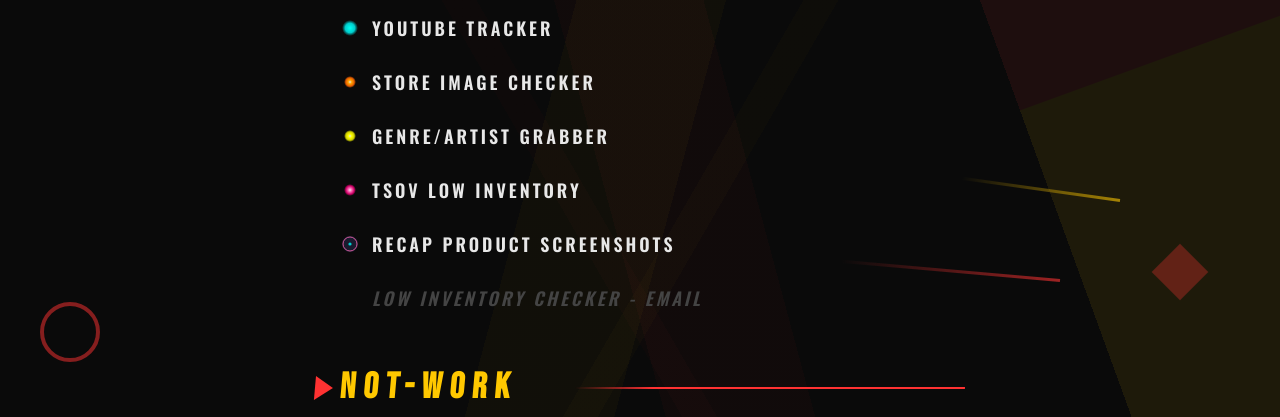
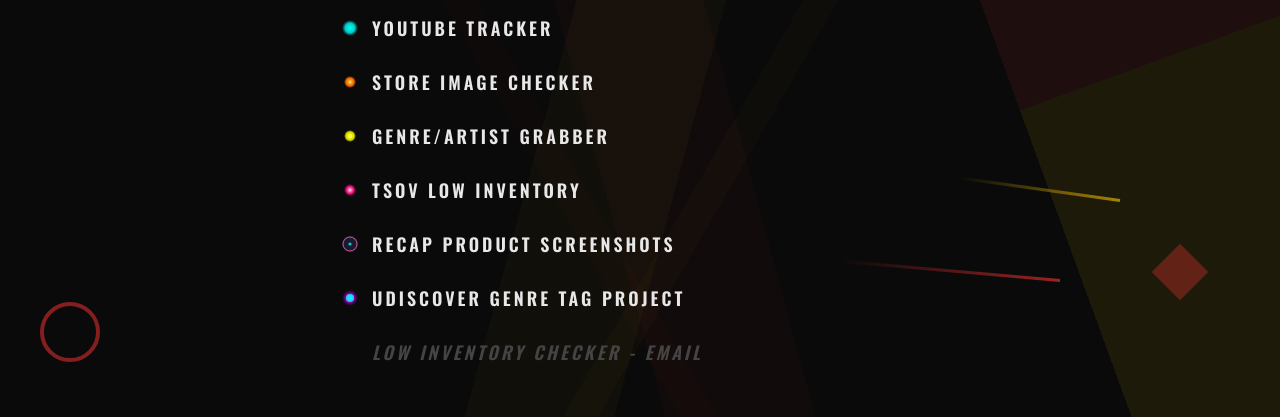
Before and after one commit to toddlburns/links, a website: page index.html in a window 1280 px wide. Shown: the part 358-775 px from the top of the page. Drawn offline with nearby package versions, Linux system fonts and the light colour scheme.

Commit message:
Add uDiscover Genre Tag Project link

```diff
--- a/index.html
+++ b/index.html
@@ -385,6 +385,22 @@
                     <a href="https://product-screenshot-crawler-production.up.railway.app/" target="_blank" rel="noopener noreferrer">Recap Product Screenshots</a>
                 </div>
                 <div class="link-item">
+                    <span class="favicon">
+                        <svg xmlns="http://www.w3.org/2000/svg" viewBox="0 0 100 100">
+                            <defs>
+                                <radialGradient id="magenta-glow" cx="50%" cy="50%" r="50%">
+                                    <stop offset="0%" stop-color="#00ffff" stop-opacity="1"/>
+                                    <stop offset="40%" stop-color="#ff00ff" stop-opacity="0.8"/>
+                                    <stop offset="100%" stop-color="#8b00ff" stop-opacity="0"/>
+                                </radialGradient>
+                            </defs>
+                            <circle cx="50" cy="50" r="40" fill="url(#magenta-glow)"/>
+                            <circle cx="50" cy="50" r="20" fill="#00ffff" opacity="0.8"/>
+                        </svg>
+                    </span>
+                    <a href="https://shopify-bulk-tagger-app.vercel.app" target="_blank" rel="noopener noreferrer">uDiscover Genre Tag Project</a>
+                </div>
+                <div class="link-item">
                     <span class="favicon-placeholder"></span>
                     <span class="disabled">low inventory checker - email</span>
                 </div>
```
